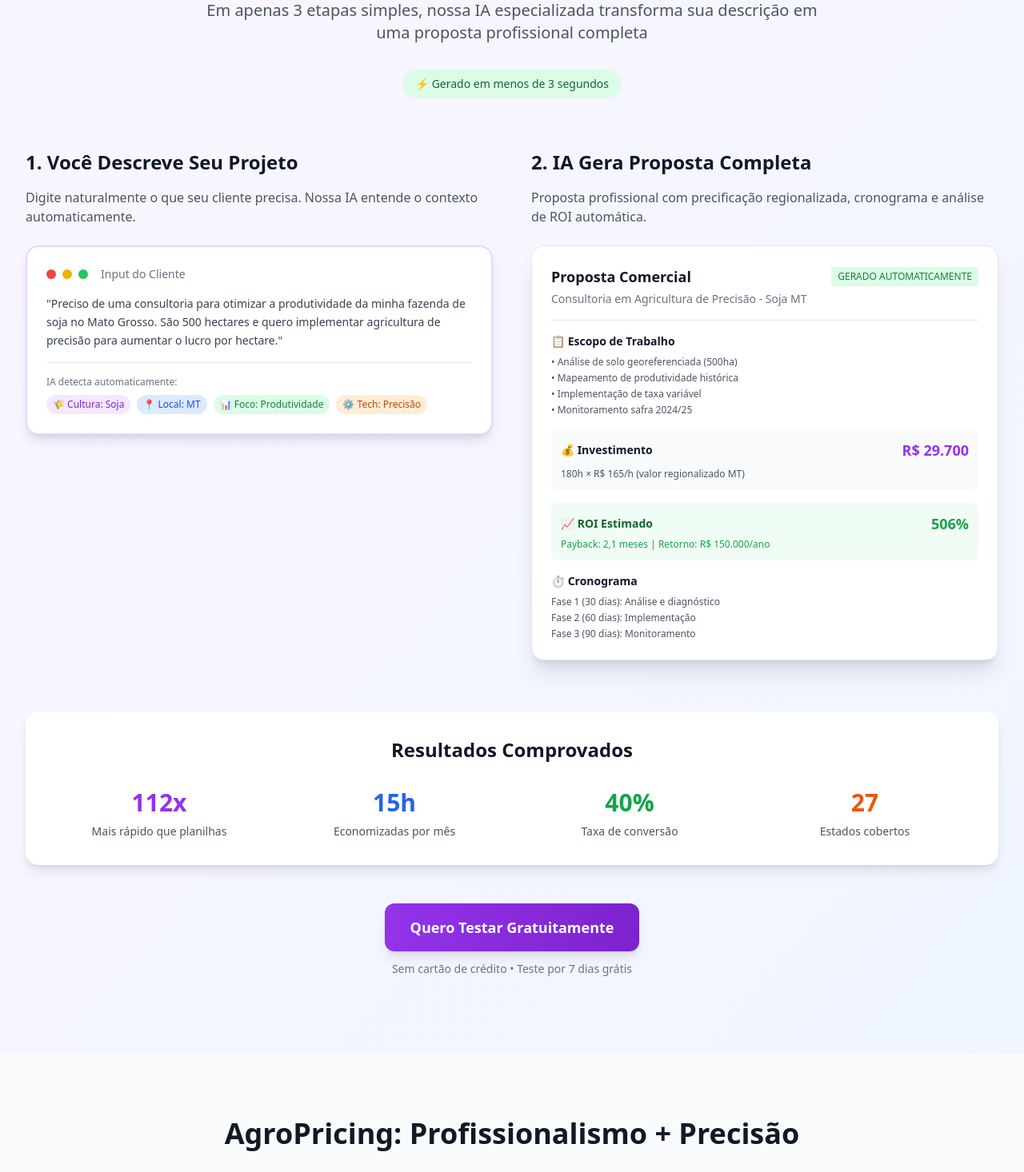
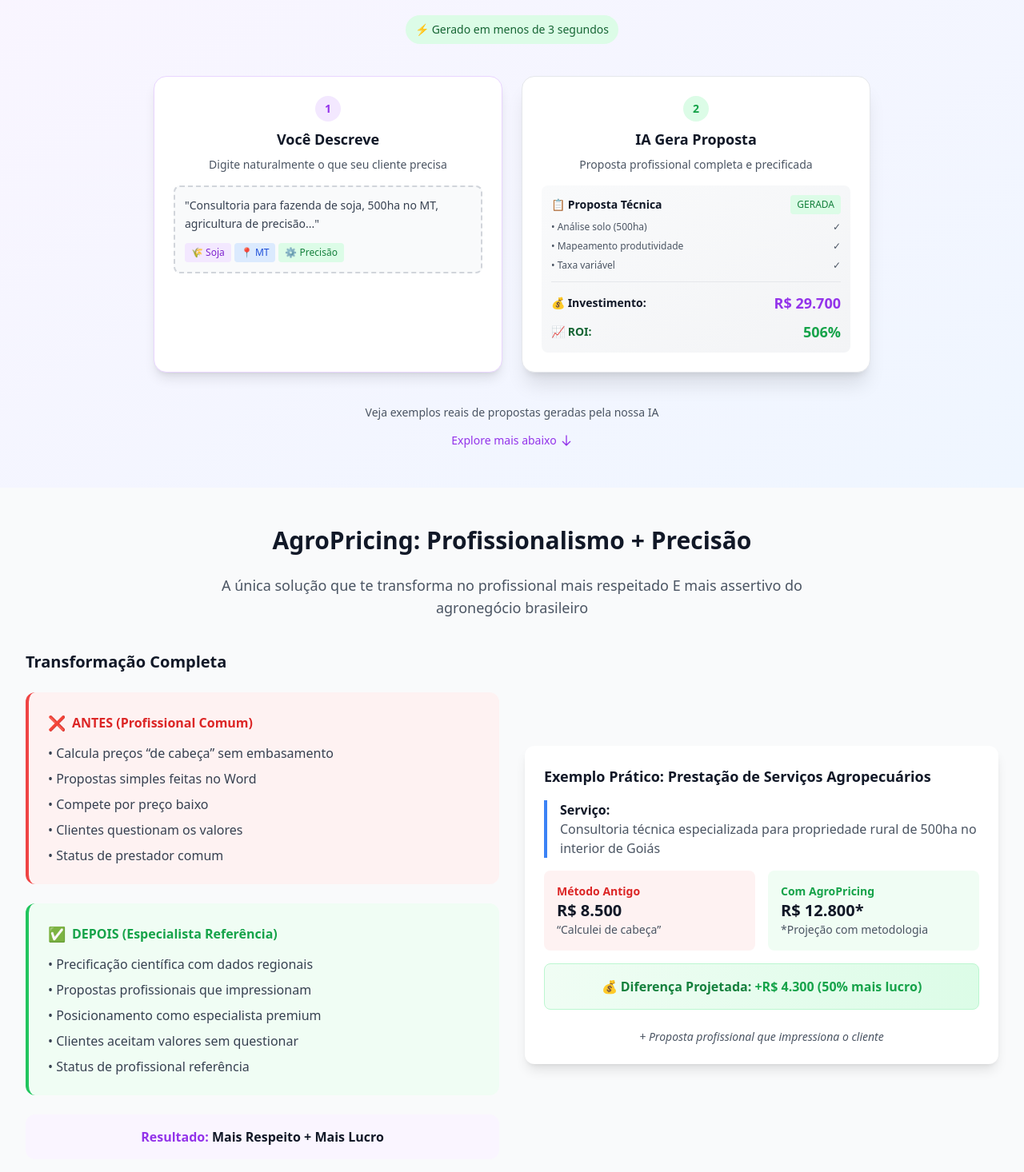
Before and after one commit to agro-trimobe/agropricing, a Next.js app: page / in a window 1280 px wide. Shown: the part 1600-3066 px from the top of the page at 80% size. Built offline with nearby package versions, Linux system fonts and the light colour scheme.

Commit message:
Seção Demonstração OK

```diff
--- a/src/app/page.tsx
+++ b/src/app/page.tsx
@@ -359,183 +359,135 @@
         </div>
       </section>
 
-      {/* Seção Como Funciona - Versão Consolidada e Melhorada */}
-      <section id="demo" className="py-16 sm:py-24 bg-gradient-to-br from-purple-50 to-blue-50">
-        <div className="max-w-7xl mx-auto px-4 sm:px-6 lg:px-8">
-          <div className="text-center max-w-3xl mx-auto mb-16">
-            <h2 className="text-3xl sm:text-4xl font-bold text-gray-900 mb-6">
+      {/* Seção Como Funciona - Versão Otimizada e Mobile-First */}
+      <section id="demo" className="py-10 sm:py-12 bg-gradient-to-br from-purple-50 to-blue-50">
+        <div className="max-w-6xl mx-auto px-4 sm:px-6 lg:px-8">
+          <div className="text-center max-w-3xl mx-auto mb-8 sm:mb-10">
+            <h2 className="text-xl sm:text-2xl lg:text-3xl font-bold text-gray-900 mb-3 sm:mb-4">
               Veja Como Funciona
             </h2>
-            <p className="text-lg sm:text-xl text-gray-600 mb-8">
-              Em apenas 3 etapas simples, nossa IA especializada transforma sua descrição em uma proposta profissional completa
+            <p className="text-base sm:text-lg text-gray-600 mb-4 sm:mb-6">
+              Em apenas **2 etapas simples**, nossa IA especializada transforma sua descrição em uma proposta profissional completa
             </p>
-            <div className="inline-flex items-center bg-green-100 text-green-800 px-4 py-2 rounded-full text-sm font-medium">
+            <div className="inline-flex items-center bg-green-100 text-green-800 px-3 py-2 rounded-full text-sm font-medium">
               ⚡ Gerado em menos de 3 segundos
             </div>
           </div>
 
-          {/* Demonstração Visual Lado a Lado */}
-          <div className="grid lg:grid-cols-2 gap-8 lg:gap-12 mb-16">
-            {/* Input do Usuário */}
-            <div className="space-y-6">
-              <div className="text-center lg:text-left">
-                <h3 className="text-xl sm:text-2xl font-bold text-gray-900 mb-4">
-                  1. Você Descreve Seu Projeto
+          {/* Demonstração Visual Simplificada */}
+          <div className="grid md:grid-cols-2 gap-6 max-w-4xl mx-auto">
+            {/* Etapa 1: Input */}
+            <div className="bg-white rounded-2xl p-4 sm:p-6 shadow-lg border border-purple-200">
+              <div className="text-center mb-4">
+                <div className="inline-flex items-center justify-center w-8 h-8 bg-purple-100 text-purple-600 rounded-full text-sm font-bold mb-2">
+                  1
+                </div>
+                <h3 className="text-lg font-bold text-gray-900 mb-2">
+                  Você Descreve
                 </h3>
-                <p className="text-gray-600 mb-6">
-                  Digite naturalmente o que seu cliente precisa. Nossa IA entende o contexto automaticamente.
-                </p>
-              </div>
-
-              <div className="bg-white rounded-2xl shadow-lg p-6 border-2 border-purple-200">
-                <div className="flex items-center mb-4">
-                  <div className="w-3 h-3 bg-red-500 rounded-full mr-2"></div>
-                  <div className="w-3 h-3 bg-yellow-500 rounded-full mr-2"></div>
-                  <div className="w-3 h-3 bg-green-500 rounded-full mr-2"></div>
-                  <span className="text-sm text-gray-500 ml-2">Input do Cliente</span>
-                </div>
+                <p className="text-sm text-gray-600">
+                  Digite naturalmente o que seu cliente precisa
+                </p>
+              </div>
+
+              <div className="bg-gray-50 rounded-lg p-3 border-2 border-dashed border-gray-300">
                 <div className="text-sm text-gray-700 leading-relaxed">
-                  &quot;Preciso de uma consultoria para otimizar a produtividade da minha fazenda de soja no Mato Grosso.
-                  São 500 hectares e quero implementar agricultura de precisão para aumentar o lucro por hectare.&quot;
-                </div>
-                <div className="mt-4 pt-4 border-t border-gray-200">
-                  <div className="text-xs text-gray-500 mb-2">IA detecta automaticamente:</div>
-                  <div className="flex flex-wrap gap-2">
-                    <span className="bg-purple-100 text-purple-700 px-2 py-1 rounded-full text-xs">🌾 Cultura: Soja</span>
-                    <span className="bg-blue-100 text-blue-700 px-2 py-1 rounded-full text-xs">📍 Local: MT</span>
-                    <span className="bg-green-100 text-green-700 px-2 py-1 rounded-full text-xs">📊 Foco: Produtividade</span>
-                    <span className="bg-orange-100 text-orange-700 px-2 py-1 rounded-full text-xs">⚙️ Tech: Precisão</span>
-                  </div>
-                </div>
-              </div>
-            </div>
-
-            {/* Output da IA */}
-            <div className="space-y-6">
-              <div className="text-center lg:text-left">
-                <h3 className="text-xl sm:text-2xl font-bold text-gray-900 mb-4">
-                  2. IA Gera Proposta Completa
+                  "Consultoria para fazenda de soja, 500ha no MT, agricultura de precisão..."
+                </div>
+                <div className="mt-3 flex flex-wrap gap-1">
+                  <span className="bg-purple-100 text-purple-700 px-2 py-1 rounded text-xs">🌾 Soja</span>
+                  <span className="bg-blue-100 text-blue-700 px-2 py-1 rounded text-xs">📍 MT</span>
+                  <span className="bg-green-100 text-green-700 px-2 py-1 rounded text-xs">⚙️ Precisão</span>
+                </div>
+              </div>
+            </div>
+
+            {/* Etapa 2: Output */}
+            <div className="bg-white rounded-2xl p-4 sm:p-6 shadow-xl border border-gray-200">
+              <div className="text-center mb-4">
+                <div className="inline-flex items-center justify-center w-8 h-8 bg-green-100 text-green-600 rounded-full text-sm font-bold mb-2">
+                  2
+                </div>
+                <h3 className="text-lg font-bold text-gray-900 mb-2">
+                  IA Gera Proposta
                 </h3>
-                <p className="text-gray-600 mb-6">
-                  Proposta profissional com precificação regionalizada, cronograma e análise de ROI automática.
-                </p>
-              </div>
-
-              <div className="bg-white rounded-2xl shadow-xl p-6 border border-gray-200">
-                <div className="border-b border-gray-200 pb-4 mb-4">
-                  <div className="flex items-center justify-between">
-                    <h4 className="font-bold text-lg text-gray-900">Proposta Comercial</h4>
-                    <span className="bg-green-100 text-green-700 px-2 py-1 rounded text-xs font-medium">GERADO AUTOMATICAMENTE</span>
-                  </div>
-                  <p className="text-sm text-gray-500 mt-1">Consultoria em Agricultura de Precisão - Soja MT</p>
-                </div>
-
-                <div className="space-y-4 text-sm">
-                  <div>
-                    <h5 className="font-semibold text-gray-900 mb-2">📋 Escopo de Trabalho</h5>
-                    <ul className="text-gray-600 space-y-1 text-xs">
-                      <li>• Análise de solo georeferenciada (500ha)</li>
-                      <li>• Mapeamento de produtividade histórica</li>
-                      <li>• Implementação de taxa variável</li>
-                      <li>• Monitoramento safra 2024/25</li>
-                    </ul>
-                  </div>
-
-                  <div className="bg-gray-50 p-3 rounded-lg">
-                    <div className="flex justify-between items-center mb-2">
-                      <span className="font-semibold text-gray-900">💰 Investimento</span>
-                      <span className="text-lg font-bold text-purple-600">R$ 29.700</span>
-                    </div>
-                    <div className="text-xs text-gray-600">
-                      180h × R$ 165/h (valor regionalizado MT)
-                    </div>
-                  </div>
-
-                  <div className="bg-green-50 p-3 rounded-lg">
-                    <div className="flex justify-between items-center mb-1">
-                      <span className="font-semibold text-green-800">📈 ROI Estimado</span>
-                      <span className="text-lg font-bold text-green-600">506%</span>
-                    </div>
-                    <div className="text-xs text-green-600">
-                      Payback: 2,1 meses | Retorno: R$ 150.000/ano
-                    </div>
-                  </div>
-
-                  <div>
-                    <h5 className="font-semibold text-gray-900 mb-2">⏱️ Cronograma</h5>
-                    <div className="text-xs text-gray-600 space-y-1">
-                      <div>Fase 1 (30 dias): Análise e diagnóstico</div>
-                      <div>Fase 2 (60 dias): Implementação</div>
-                      <div>Fase 3 (90 dias): Monitoramento</div>
-                    </div>
-                  </div>
-                </div>
-              </div>
-            </div>
-          </div>
-
-          {/* Benefícios Quantificados */}
-          <div className="bg-white rounded-2xl p-8 shadow-lg">
-            <h3 className="text-2xl font-bold text-center text-gray-900 mb-8">
-              Resultados Comprovados
-            </h3>
-            <div className="grid grid-cols-2 lg:grid-cols-4 gap-6">
-              <div className="text-center">
-                <div className="text-3xl font-bold text-purple-600 mb-2">112x</div>
-                <div className="text-sm text-gray-600">Mais rápido que planilhas</div>
-              </div>
-              <div className="text-center">
-                <div className="text-3xl font-bold text-blue-600 mb-2">15h</div>
-                <div className="text-sm text-gray-600">Economizadas por mês</div>
-              </div>
-              <div className="text-center">
-                <div className="text-3xl font-bold text-green-600 mb-2">40%</div>
-                <div className="text-sm text-gray-600">Taxa de conversão</div>
-              </div>
-              <div className="text-center">
-                <div className="text-3xl font-bold text-orange-600 mb-2">27</div>
-                <div className="text-sm text-gray-600">Estados cobertos</div>
-              </div>
-            </div>
-          </div>
-
-          <div className="text-center mt-12">
-            <button
-              onClick={() => scrollToSection('waitlist')}
-              className="bg-gradient-to-r from-purple-600 to-purple-700 hover:from-purple-700 hover:to-purple-800 text-white font-bold py-4 px-8 rounded-xl text-lg transition-all duration-300 transform hover:scale-105 shadow-lg hover:shadow-xl"
-            >
-              Quero Testar Gratuitamente
-            </button>
-            <p className="text-sm text-gray-500 mt-3">
-              Sem cartão de crédito • Teste por 7 dias grátis
+                <p className="text-sm text-gray-600">
+                  Proposta profissional completa e precificada
+                </p>
+              </div>
+
+              <div className="bg-gradient-to-br from-gray-50 to-gray-100 rounded-lg p-3">
+                <div className="flex items-center justify-between mb-2">
+                  <span className="text-sm font-semibold text-gray-900">📋 Proposta Técnica</span>
+                  <span className="bg-green-100 text-green-700 px-2 py-1 rounded text-xs font-medium">GERADA</span>
+                </div>
+
+                <div className="space-y-2 text-xs text-gray-600">
+                  <div className="flex justify-between">
+                    <span>• Análise solo (500ha)</span>
+                    <span className="font-medium">✓</span>
+                  </div>
+                  <div className="flex justify-between">
+                    <span>• Mapeamento produtividade</span>
+                    <span className="font-medium">✓</span>
+                  </div>
+                  <div className="flex justify-between">
+                    <span>• Taxa variável</span>
+                    <span className="font-medium">✓</span>
+                  </div>
+                </div>
+
+                <div className="mt-3 pt-3 border-t border-gray-200 flex justify-between items-center">
+                  <span className="text-sm font-semibold text-gray-900">💰 Investimento:</span>
+                  <span className="text-lg font-bold text-purple-600">R$ 29.700</span>
+                </div>
+
+                <div className="mt-2 flex justify-between items-center">
+                  <span className="text-sm font-semibold text-green-800">📈 ROI:</span>
+                  <span className="text-lg font-bold text-green-600">506%</span>
+                </div>
+              </div>
+            </div>
+          </div>
+
+          {/* Call-to-Action para próxima seção */}
+          <div className="text-center mt-8 sm:mt-10">
+            <p className="text-sm text-gray-600 mb-3">
+              Veja exemplos reais de propostas geradas pela nossa IA
             </p>
+            <div className="inline-flex items-center text-purple-600 font-medium text-sm">
+              Explore mais abaixo
+              <svg className="w-4 h-4 ml-1" fill="none" stroke="currentColor" viewBox="0 0 24 24">
+                <path strokeLinecap="round" strokeLinejoin="round" strokeWidth={2} d="M19 14l-7 7m0 0l-7-7m7 7V3" />
+              </svg>
+            </div>
           </div>
         </div>
       </section>
 
       {/* Demonstração Section */}
-      <section className="py-12 sm:py-20 bg-gray-50">
+      <section className="py-8 sm:py-12 bg-gray-50">
         <div className="max-w-7xl mx-auto px-4 sm:px-6 lg:px-8">
-          <div className="text-center mb-12 sm:mb-16">
-            <h2 className="text-2xl sm:text-3xl lg:text-4xl font-bold text-gray-900 mb-4 sm:mb-6">
+          <div className="text-center mb-8 sm:mb-10">
+            <h2 className="text-xl sm:text-2xl lg:text-3xl font-bold text-gray-900 mb-4 sm:mb-6">
               AgroPricing: Profissionalismo + Precisão
             </h2>
-            <p className="text-lg sm:text-xl text-gray-600 max-w-3xl mx-auto">
+            <p className="text-base sm:text-lg text-gray-600 max-w-3xl mx-auto">
               A única solução que te transforma no profissional mais respeitado E mais assertivo do agronegócio brasileiro
             </p>
           </div>
 
-          <div className="grid lg:grid-cols-2 gap-8 sm:gap-12 items-center">
+          <div className="grid lg:grid-cols-2 gap-6 lg:gap-8 items-center">
             {/* Antes vs Depois */}
             <div>
-              <h3 className="text-xl sm:text-2xl font-bold text-gray-900 mb-6 sm:mb-8">
+              <h3 className="text-lg sm:text-xl font-bold text-gray-900 mb-4 sm:mb-6">
                 Transformação Completa
               </h3>
 
               {/* ANTES */}
-              <div className="bg-red-50 p-4 sm:p-6 rounded-xl border-l-4 border-red-500 mb-6">
+              <div className="bg-red-50 p-4 sm:p-6 rounded-xl border-l-4 border-red-500 mb-4 sm:mb-6">
                 <h4 className="font-bold text-red-600 mb-3 flex items-center">
-                  <span className="text-lg sm:text-xl mr-2">❌</span>
+                  <span className="text-base sm:text-lg mr-2">❌</span>
                   ANTES (Profissional Comum)
                 </h4>
                 <ul className="space-y-2 text-sm sm:text-base text-gray-700">
@@ -550,7 +502,7 @@
               {/* DEPOIS */}
               <div className="bg-green-50 p-4 sm:p-6 rounded-xl border-l-4 border-green-500">
                 <h4 className="font-bold text-green-600 mb-3 flex items-center">
-                  <span className="text-lg sm:text-xl mr-2">✅</span>
+                  <span className="text-base sm:text-lg mr-2">✅</span>
                   DEPOIS (Especialista Referência)
                 </h4>
                 <ul className="space-y-2 text-sm sm:text-base text-gray-700">
@@ -562,45 +514,45 @@
                 </ul>
               </div>
 
-              <div className="mt-6 sm:mt-8 p-4 bg-purple-50 rounded-xl">
-                <p className="text-center font-bold text-purple-600 text-base sm:text-lg">
+              <div className="mt-4 sm:mt-6 p-3 sm:p-4 bg-purple-50 rounded-xl">
+                <p className="text-center font-bold text-purple-600 text-sm sm:text-base">
                   Resultado: <span className="text-gray-900">Mais Respeito + Mais Lucro</span>
                 </p>
               </div>
             </div>
 
             {/* Demonstração Visual */}
-            <div className="bg-white p-6 sm:p-8 rounded-xl shadow-lg">
-              <h3 className="text-lg sm:text-xl font-bold text-gray-900 mb-4 sm:mb-6">
+            <div className="bg-white p-4 sm:p-6 rounded-xl shadow-lg">
+              <h3 className="text-base sm:text-lg font-bold text-gray-900 mb-3 sm:mb-4">
                 Exemplo Prático: Prestação de Serviços Agropecuários
               </h3>
 
-              <div className="space-y-4 sm:space-y-6">
-                <div className="border-l-4 border-blue-500 pl-4">
+              <div className="space-y-3 sm:space-y-4">
+                <div className="border-l-4 border-blue-500 pl-3 sm:pl-4">
                   <p className="font-semibold text-gray-900 text-sm sm:text-base">Serviço:</p>
                   <p className="text-gray-600 text-sm sm:text-base">Consultoria técnica especializada para propriedade rural de 500ha no interior de Goiás</p>
                 </div>
 
-                <div className="grid grid-cols-2 gap-4">
+                <div className="grid grid-cols-1 sm:grid-cols-2 gap-3 sm:gap-4">
                   <div className="bg-red-50 p-3 sm:p-4 rounded-lg">
-                    <p className="font-semibold text-red-600 text-xs sm:text-sm">Método Antigo</p>
+                    <p className="font-semibold text-red-600 text-sm">Método Antigo</p>
                     <p className="text-lg sm:text-xl font-bold text-gray-900">R$ 8.500</p>
-                    <p className="text-xs sm:text-sm text-gray-600">&ldquo;Calculei de cabeça&rdquo;</p>
+                    <p className="text-sm text-gray-600">&ldquo;Calculei de cabeça&rdquo;</p>
                   </div>
                   <div className="bg-green-50 p-3 sm:p-4 rounded-lg">
-                    <p className="font-semibold text-green-600 text-xs sm:text-sm">Com AgroPricing</p>
-                    <p className="text-lg sm:text-xl font-bold text-gray-900">R$ 12.800</p>
-                    <p className="text-xs sm:text-sm text-gray-600">Baseado em dados regionais</p>
-                  </div>
-                </div>
-
-                <div className="bg-yellow-50 p-3 sm:p-4 rounded-lg">
-                  <p className="font-bold text-yellow-700 text-center text-sm sm:text-base">
-                    Diferença: <span className="text-green-600">+R$ 4.300 (50% mais lucro)</span>
+                    <p className="font-semibold text-green-600 text-sm">Com AgroPricing</p>
+                    <p className="text-lg sm:text-xl font-bold text-gray-900">R$ 12.800*</p>
+                    <p className="text-sm text-gray-600">*Projeção com metodologia</p>
+                  </div>
+                </div>
+
+                <div className="bg-gradient-to-r from-green-50 to-green-100 p-3 sm:p-4 rounded-lg border border-green-200">
+                  <p className="font-bold text-green-700 text-center text-sm sm:text-base">
+                    💰 Diferença Projetada: <span className="text-green-600">+R$ 4.300 (50% mais lucro)</span>
                   </p>
                 </div>
 
-                <div className="text-center pt-2">
+                <div className="text-center pt-1 sm:pt-2">
                   <p className="text-xs sm:text-sm text-gray-600 italic">
                     + Proposta profissional que impressiona o cliente
                   </p>
```
